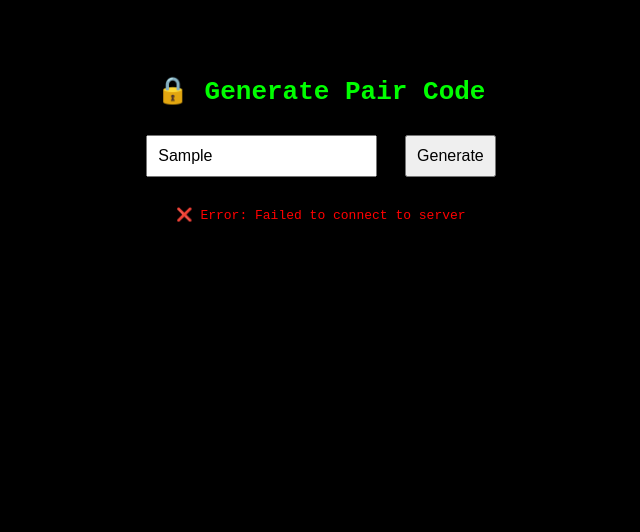
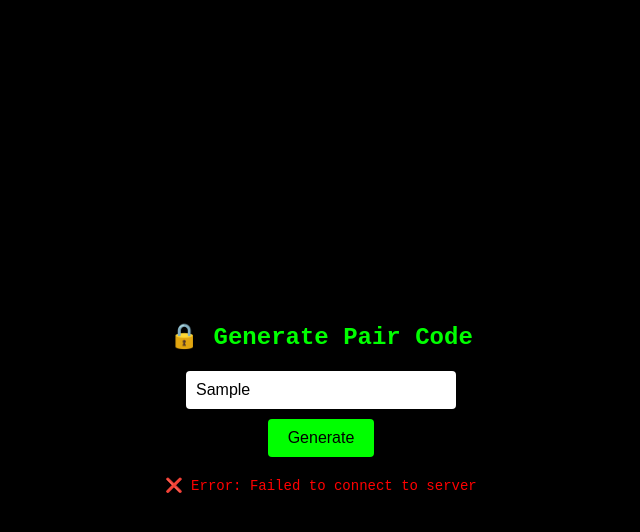
Before and after one commit to ogemdivictor1/SESSION-GENERATOR-X, a website: page public/pair.html in a window 1280 px wide. Both pictures are taken after typing "Sample" into the empty fields and a click on the button "Generate". Shown: the whole page, without its empty margins (319-959 px from the left). Drawn offline with Linux system fonts and the light colour scheme; no server answers.

Commit message:
Update pair.html

```diff
--- a/public/pair.html
+++ b/public/pair.html
@@ -1,11 +1,50 @@
 <!DOCTYPE html>
-<html>
+<html lang="en">
 <head>
+  <meta charset="UTF-8" />
+  <meta name="viewport" content="width=device-width, initial-scale=1.0" />
   <title>Generate Pair Code</title>
   <style>
-    body { background-color: #000; color: #0f0; font-family: monospace; text-align: center; padding-top: 50px; }
-    input, button { padding: 10px; font-size: 16px; margin: 10px; }
-    .error { color: red; margin-top: 20px; }
+    body {
+      background-color: #000;
+      color: #0f0;
+      font-family: monospace;
+      display: flex;
+      flex-direction: column;
+      align-items: center;
+      justify-content: center;
+      height: 100vh;
+      margin: 0;
+    }
+    h1 {
+      font-size: 24px;
+      margin-bottom: 20px;
+    }
+    input {
+      padding: 10px;
+      font-size: 16px;
+      width: 250px;
+      margin-bottom: 10px;
+      border: none;
+      border-radius: 4px;
+    }
+    button {
+      padding: 10px 20px;
+      font-size: 16px;
+      background-color: #0f0;
+      color: #000;
+      border: none;
+      border-radius: 4px;
+      cursor: pointer;
+    }
+    button:hover {
+      background-color: #0c0;
+    }
+    .error {
+      color: red;
+      margin-top: 20px;
+      font-size: 14px;
+    }
   </style>
 </head>
 <body>
@@ -16,27 +55,33 @@
 
   <script>
     async function generate() {
-      const number = document.getElementById("number").value.trim();
+      const numberInput = document.getElementById("number");
+      const errorDisplay = document.getElementById("error");
+
+      const number = numberInput.value.trim();
+      errorDisplay.textContent = ""; // Clear previous errors
+
       if (!number) {
         alert("Phone number missing");
         return;
       }
 
       try {
-        const res = await fetch("/api/pair", {
+        const response = await fetch("/api/pair", {
           method: "POST",
           headers: { "Content-Type": "application/json" },
           body: JSON.stringify({ number })
         });
 
-        const data = await res.json();
-        if (data.ok) {
-          alert(`✅ Pair code generated: ${data.code}`);
+        const result = await response.json();
+
+        if (result.ok) {
+          alert(`✅ Pair code generated: ${result.code}`);
         } else {
-          document.getElementById("error").textContent = `❌ Error: ${data.message}`;
+          errorDisplay.textContent = `❌ Error: ${result.message}`;
         }
       } catch (err) {
-        document.getElementById("error").textContent = "❌ Error: Failed to connect to server";
+        errorDisplay.textContent = "❌ Error: Failed to connect to server";
       }
     }
   </script>
```
